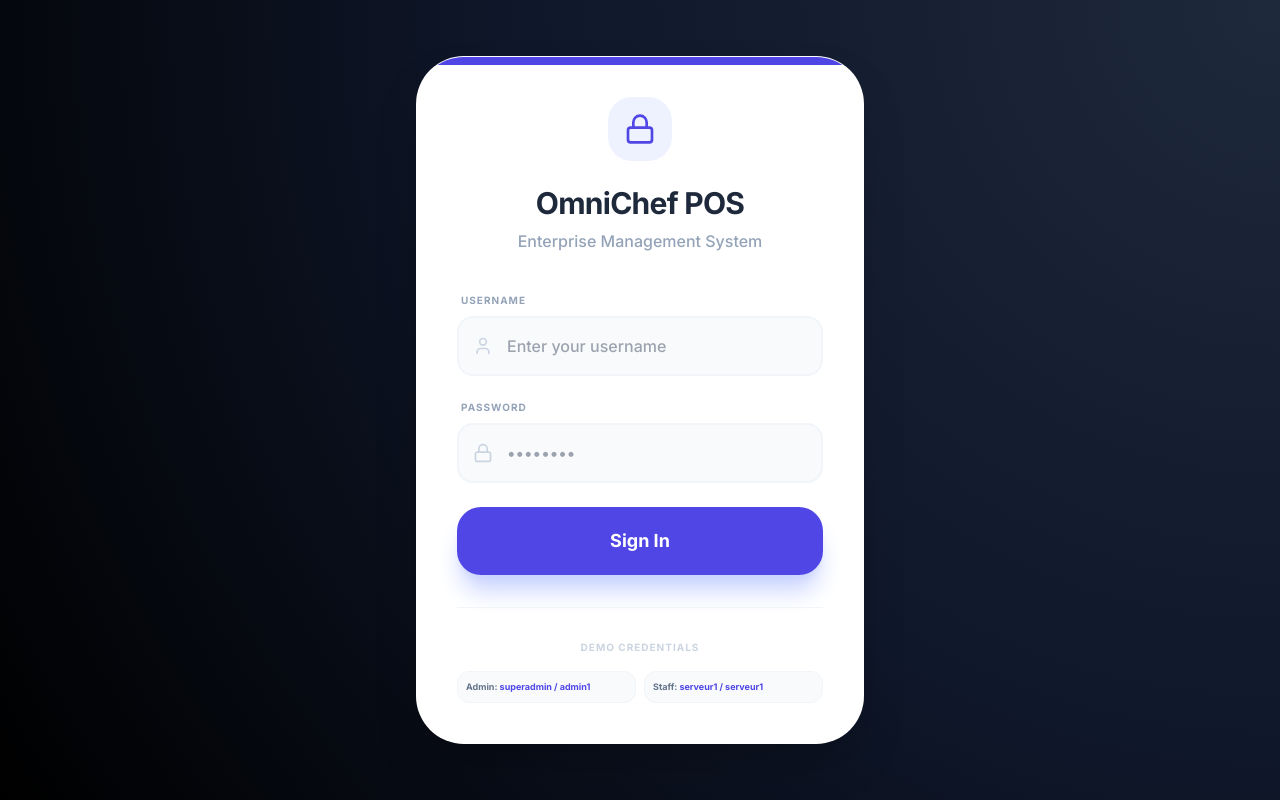
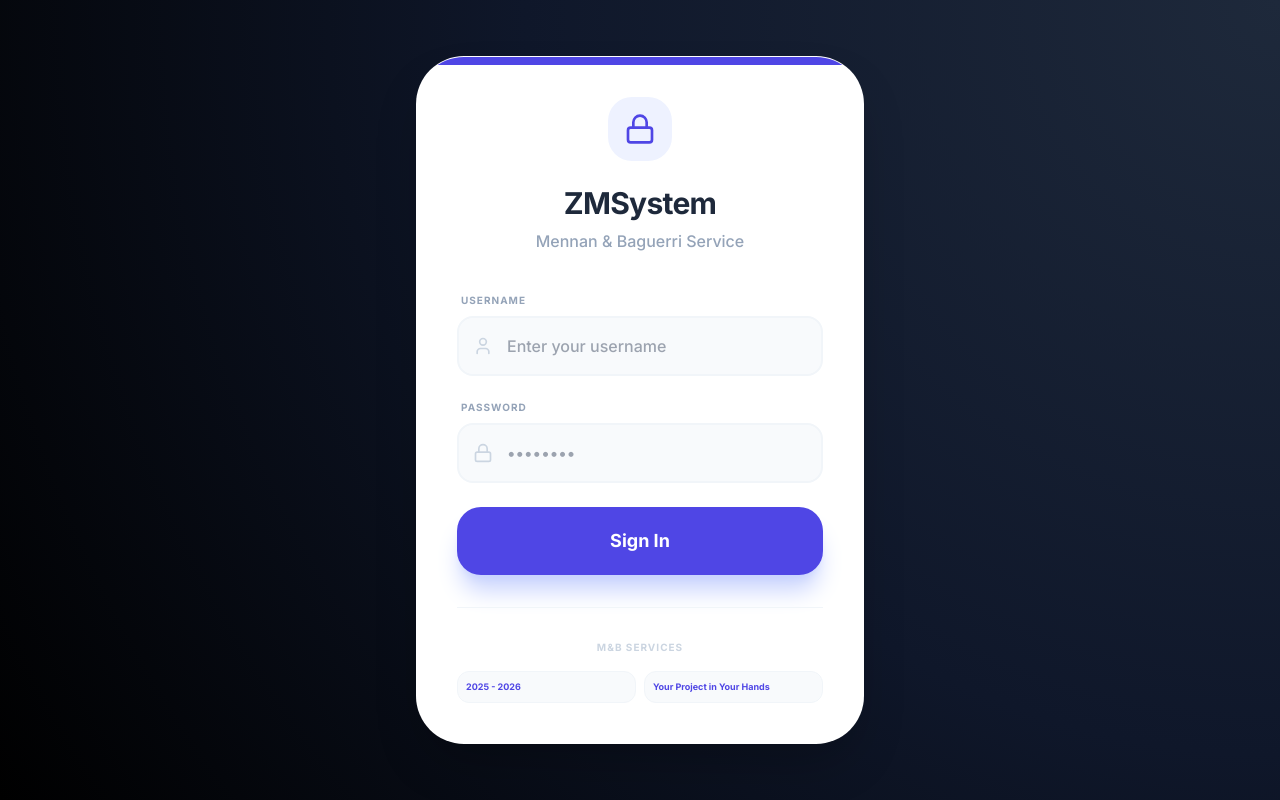
Before and after one commit to yasinelmoutaouakel-creator/ZMSystem, a React (Vite) app: page / in a window 1280 px wide. Built offline with nearby package versions, Linux system fonts and the light colour scheme.

Commit message:
Change Names and titres

```diff
--- a/components/Login.tsx
+++ b/components/Login.tsx
@@ -35,8 +35,8 @@ export const Login: React.FC = () => {
              <div className="w-16 h-16 bg-indigo-50 rounded-[1.5rem] flex items-center justify-center mx-auto mb-6">
                 <Lock className="text-indigo-600" size={32} />
              </div>
-             <h2 className="text-3xl font-black text-slate-800 tracking-tight mb-2">OmniChef POS</h2>
-             <p className="text-slate-400 font-medium">Enterprise Management System</p>
+             <h2 className="text-3xl font-black text-slate-800 tracking-tight mb-2">ZMSystem</h2>
+             <p className="text-slate-400 font-medium">Mennan & Baguerri Service</p>
           </div>
 
           <form onSubmit={handleSubmit} className="space-y-6">
@@ -87,13 +87,13 @@ export const Login: React.FC = () => {
           </form>
 
           <div className="mt-8 pt-8 border-t border-slate-100">
-             <p className="text-center text-[10px] text-slate-300 font-black uppercase tracking-widest">Demo Credentials</p>
+             <p className="text-center text-[10px] text-slate-300 font-black uppercase tracking-widest">M&B Services</p>
              <div className="mt-4 grid grid-cols-2 gap-2">
                 <div className="bg-slate-50 p-2 rounded-xl text-[9px] text-slate-500 font-bold border border-slate-100">
-                   Admin: <span className="text-indigo-600">superadmin / admin1</span>
+                    <span className="text-indigo-600"> 2025 - 2026</span>
                 </div>
                 <div className="bg-slate-50 p-2 rounded-xl text-[9px] text-slate-500 font-bold border border-slate-100">
-                   Staff: <span className="text-indigo-600">serveur1 / serveur1</span>
+                    <span className="text-indigo-600"> Your Project in Your Hands</span>
                 </div>
              </div>
           </div>
```
